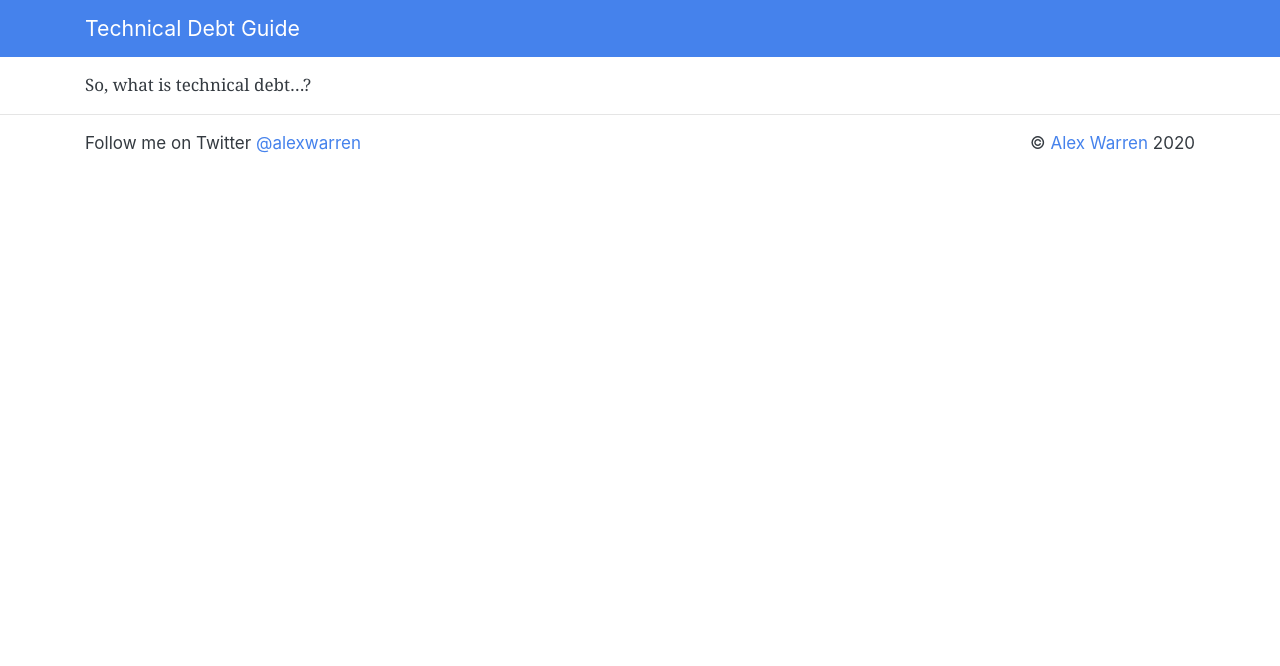
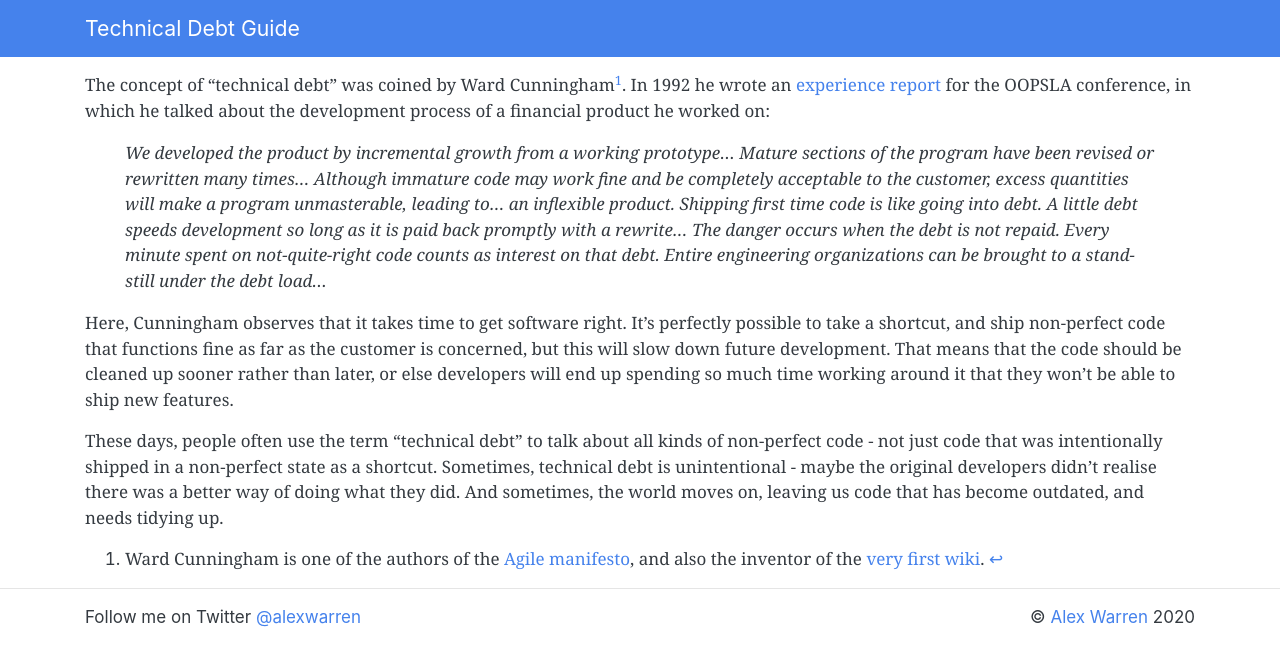
Before and after one commit to alexwarren/techdebtguide, a Jekyll site: the page built from articles/what-is-technical-debt.md, in a window 1280 px wide. Shown: the top 666 px of the page. Built offline with Jekyll 4.4.1, drawn with Linux system fonts in a browser that asks for light colours.

Commit message:
Add intro and "what is technical debt?"

```diff
--- a/articles/what-is-technical-debt.md
+++ b/articles/what-is-technical-debt.md
@@ -4,4 +4,12 @@ title: What is technical debt?
 permalink: what-is-technical-debt
 ---
 
-So, what is technical debt...?
+The concept of "technical debt" was coined by Ward Cunningham[^cunningham]. In 1992 he wrote an [experience report](http://c2.com/doc/oopsla92.html) for the OOPSLA conference, in which he talked about the development process of a financial product he worked on:
+
+[^cunningham]: Ward Cunningham is one of the authors of the [Agile manifesto](https://agilemanifesto.org/), and also the inventor of the [very first wiki](https://wiki.c2.com/).
+
+> We developed the product by incremental growth from a working prototype... Mature sections of the program have been revised or rewritten many times... Although immature code may work fine and be completely acceptable to the customer, excess quantities will make a program unmasterable, leading to... an inflexible product. Shipping first time code is like going into debt. A little debt speeds development so long as it is paid back promptly with a rewrite... The danger occurs when the debt is not repaid. Every minute spent on not-quite-right code counts as interest on that debt. Entire engineering organizations can be brought to a stand-still under the debt load...
+
+Here, Cunningham observes that it takes time to get software right. It's perfectly possible to take a shortcut, and ship non-perfect code that functions fine as far as the customer is concerned, but this will slow down future development. That means that the code should be cleaned up sooner rather than later, or else developers will end up spending so much time working around it that they won't be able to ship new features.
+
+These days, people often use the term "technical debt" to talk about all kinds of non-perfect code - not just code that was intentionally shipped in a non-perfect state as a shortcut. Sometimes, technical debt is unintentional - maybe the original developers didn't realise there was a better way of doing what they did. And sometimes, the world moves on, leaving us code that has become outdated, and needs tidying up.
```
Also changed, not shown: articles/resources.md (added, +7 -0 lines), index.md (+9 -0 lines).
